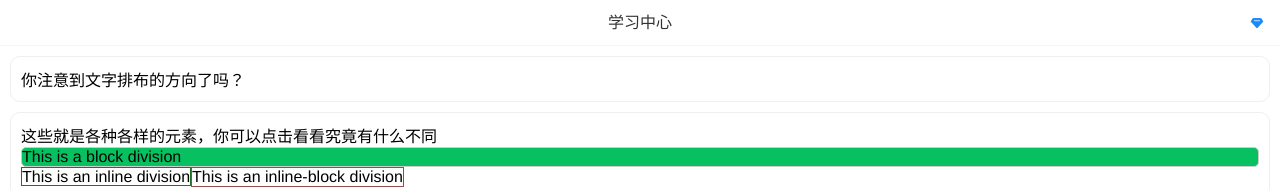
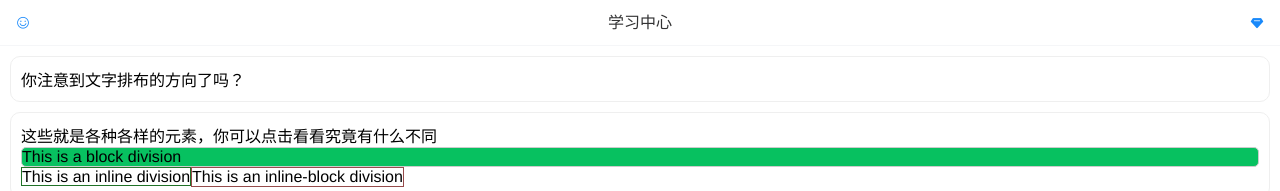
Before and after one commit to tubbodeTang/cssbox-studytool, a Vue app: page /study/studyList in a window 1280 px wide. Shown: the top 191 px of the page. Built offline with nearby package versions, Linux system fonts and the light colour scheme.

Commit message:
feat: add sideBar for user setting function

```diff
--- a/src/views/home/index.vue
+++ b/src/views/home/index.vue
@@ -1,10 +1,9 @@
 <template>
-    <van-nav-bar
-        :title="pageTitle"
-        :left-arrow="showBackBtn"
-        @click-left="goBack"
-        safe-area-inset-top
-    >
+    <van-nav-bar :title="pageTitle" safe-area-inset-top>
+        <template #left>
+            <van-icon name="arrow-left" v-if="showBackBtn" @click="goBack" />
+            <van-icon name="smile-o" @click="showPopup" />
+        </template>
         <template #right>
             <van-icon name="diamond" @click="toCardList" />
         </template>
@@ -12,8 +11,24 @@
     <div class="container">
         <!-- <StudyListVue></StudyListVue> -->
         <router-view></router-view>
+
+        <van-popup
+            :show="show"
+            position="left"
+            :style="{
+                height: '100%',
+                width: '100px'
+            }"
+            :close-on-click-overlay="true"
+        >
+            <van-sidebar v-model="active">
+                <van-sidebar-item title="标签名称" dot />
+                <van-sidebar-item title="标签名称" badge="5" />
+                <van-sidebar-item title="标签名称" badge="20" />
+            </van-sidebar>
+        </van-popup>
     </div>
-    <van-tabbar route safe-area-inset-bottom  @change="onChange">
+    <van-tabbar route safe-area-inset-bottom @change="onChange">
         <van-tabbar-item replace to="/study" icon="home-o" name="学习中心">学习中心</van-tabbar-item>
         <van-tabbar-item replace to="/discussCenter" icon="friends-o" name="讨论区" badge="5">讨论区</van-tabbar-item>
         <van-tabbar-item replace to="/creationCenter" icon="search" name="创意区">创意区</van-tabbar-item>
@@ -22,7 +37,7 @@
 
 <script setup>
 
-import { computed } from 'vue'
+import { computed, ref } from 'vue'
 import { useStore } from 'vuex'
 import { useRouter } from 'vue-router'
 
@@ -46,6 +61,11 @@ function toCardList() {
     store.commit('changePageName', "收集页")
 }
 const onChange = (index) => store.commit('changePageName', index);
+
+const show = ref(false);
+const showPopup = () => {
+    show.value = true;
+};
 </script>
 
 <style lang="less">
```
